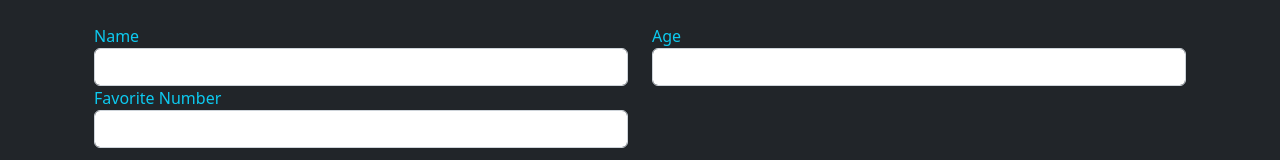
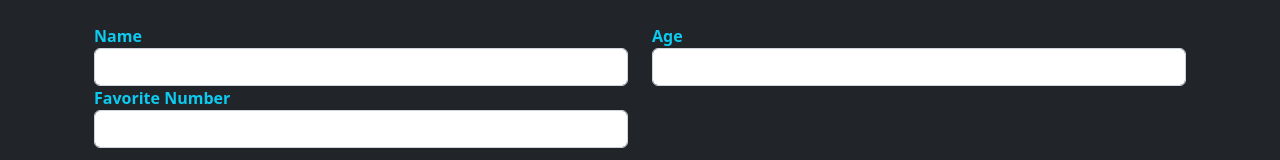
Before and after one commit to Cmendence/week-10-DOM, a website: page index.html in a window 1280 px wide. Shown: the top 160 px of the page. Drawn offline with nearby package versions, Linux system fonts and the light colour scheme.

Commit message:
updated HTML

```diff
--- a/index.html
+++ b/index.html
@@ -21,14 +21,14 @@
         <div class="col-sm">
             <div class="form-group">
               <!-- label and input goes here -->
-              <label for="name">Name</label>
+              <label for="name" class="fw-bold">Name</label>
               <input type="text" class="form-control" id="name" required />
           </div>
         </div>
           <div class="col-sm">
             <div class="form-group">
               <!-- label and input goes here -->
-              <label for="age">Age</label>
+              <label for="age" class="fw-bold">Age</label>
               <input type="text" class="form-control" id="age" required />
 
             </div>
@@ -38,7 +38,7 @@
           <div class="col-sm">
             <div class="form-group">
               <!-- label and input goes here -->
-              <label for="fav-num">Favorite Number</label>
+              <label for="fav-num" class="fw-bold">Favorite Number</label>
               <input type="text" class="form-control" id="fav-num" required />
 
             </div>
```
Also changed, not shown: scripts.js (+8 -2 lines).
